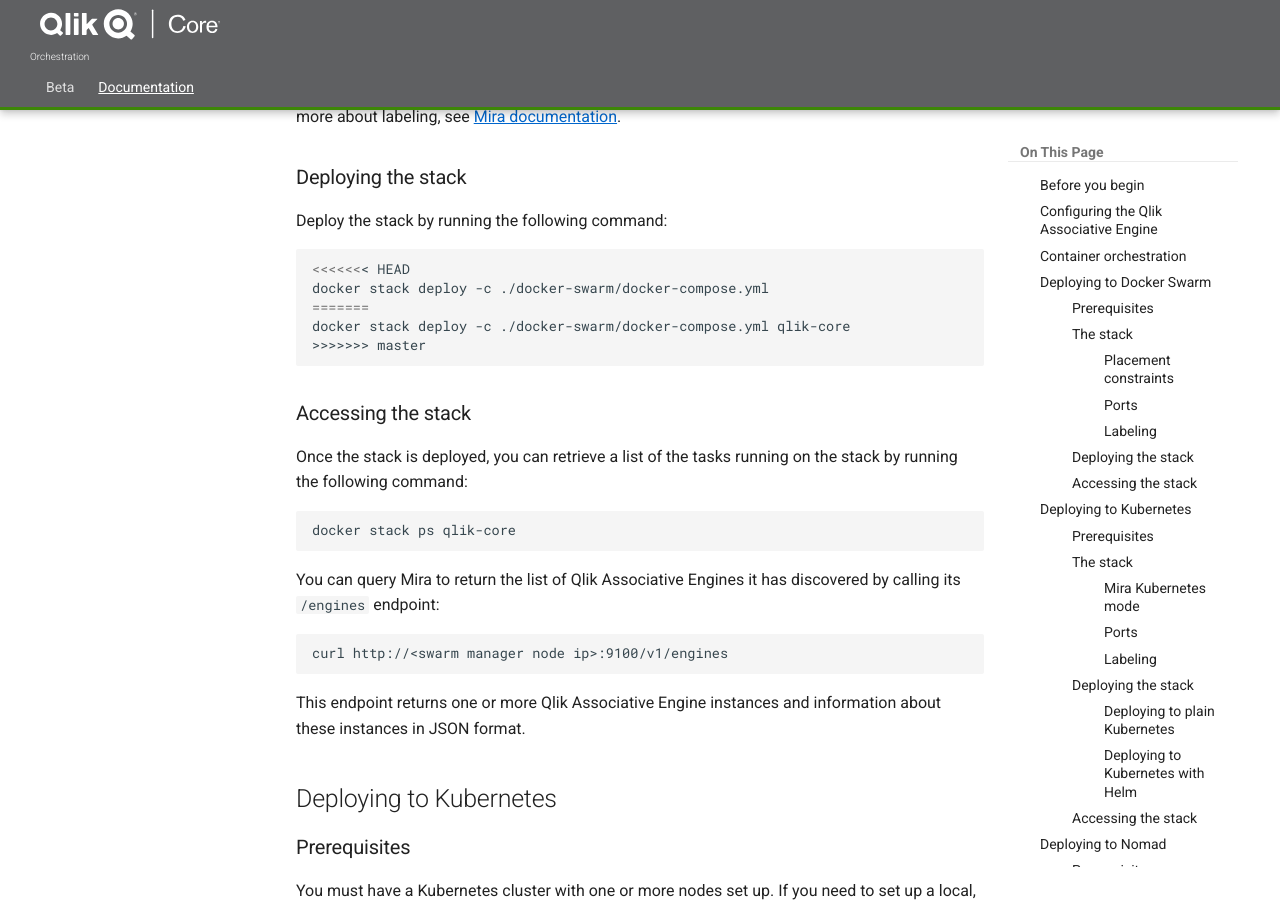
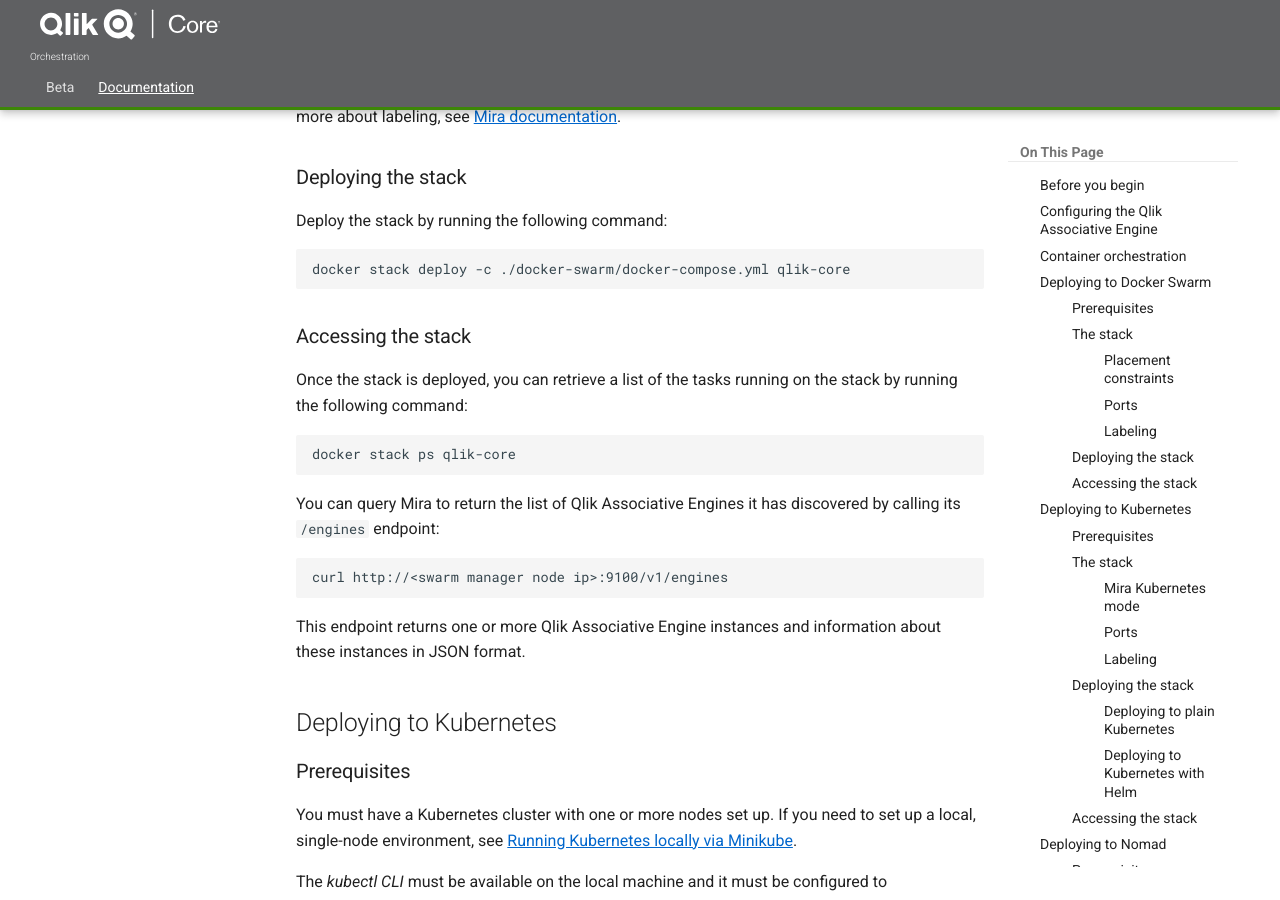
Before and after one commit to qlik-oss/core-website, an MkDocs documentation site: the page built from docs/docs/tutorials/orchestration.md, in a window 1280 px wide and 900 px high, scrolled down 3270 px. Built offline with MkDocs 1.6.1 and Material for MkDocs 9.7.7, drawn with Linux system fonts in a browser that asks for light colours; comment, search, counter and statistics services are not loaded; old or Windows-style settings are respelled for this version of MkDocs.

Commit message:
saving file before commiting

````diff
--- a/docs/docs/tutorials/orchestration.md
+++ b/docs/docs/tutorials/orchestration.md
@@ -117,11 +117,7 @@
 Deploy the stack by running the following command:
 
 ```sh
-<<<<<<< HEAD
-docker stack deploy -c ./docker-swarm/docker-compose.yml
-=======
 docker stack deploy -c ./docker-swarm/docker-compose.yml qlik-core
->>>>>>> master
 ```
 
 ### Accessing the stack
````
